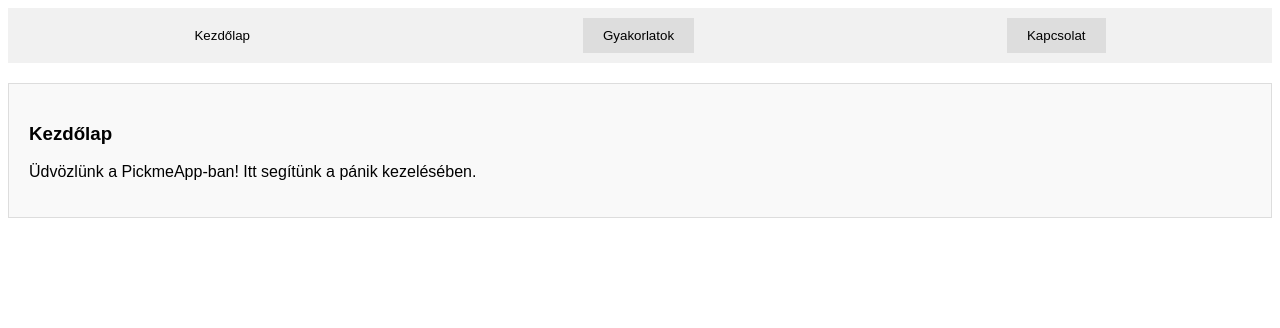
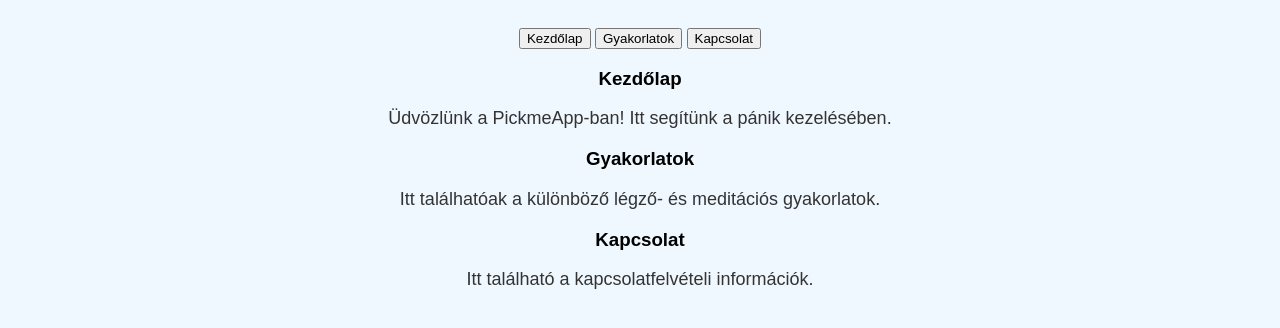
Before and after one commit to Krptzs/Pickmeapp-, a plain HTML site: page fulek.html in a window 1280 px wide. Drawn offline with Linux system fonts and the light colour scheme.

Commit message:
Add files via upload

```diff
--- a/script.js
+++ b/script.js
@@ -1,24 +1 @@
-function openTab(evt, tabName) {
-  var i, tabcontent, tablinks;
-
-  // Elrejti az összes tab tartalmat
-  tabcontent = document.getElementsByClassName("tabcontent");
-  for (i = 0; i < tabcontent.length; i++) {
-    tabcontent[i].style.display = "none";
-  }
-
-  // Eltávolítja az összes "active" osztályt
-  tablinks = document.getElementsByClassName("tablinks");
-  for (i = 0; i < tablinks.length; i++) {
-    tablinks[i].className = tablinks[i].className.replace(" active", "");
-  }
-
-  // Megjeleníti a kiválasztott tab tartalmát
-  document.getElementById(tabName).style.display = "block";
-
-  // Hozzáadja az "active" osztályt a kiválasztott gombhoz
-  evt.currentTarget.className += " active";
-}
-
-// Alapértelmezett tab aktiválása
-document.getElementsByClassName("tablinks")[0].click();
+console.log("A PickmeApp működik!");
--- a/style.css
+++ b/style.css
@@ -1,34 +1,16 @@
+/* Alap stílusok */
 body {
-  font-family: Arial, sans-serif;
+    font-family: Arial, sans-serif;
+    background-color: #f0f8ff; /* világoskék háttér */
+    text-align: center;
+    padding: 20px;
 }
 
-.tabs {
-  display: flex;
-  justify-content: space-around;
-  background-color: #f1f1f1;
-  padding: 10px;
+h1 {
+    color: #00bcd4; /* türkiz szín */
 }
 
-.tablinks {
-  background-color: #ddd;
-  border: none;
-  padding: 10px 20px;
-  cursor: pointer;
-  transition: background-color 0.3s;
+p {
+    font-size: 18px;
+    color: #333; /* sötét szürke szöveg */
 }
-
-.tablinks:hover {
-  background-color: #ccc;
-}
-
-.tabcontent {
-  display: none;
-  padding: 20px;
-  background-color: #f9f9f9;
-  border: 1px solid #ddd;
-  margin-top: 20px;
-}
-
-.active {
-  background-color: #f1f1f1;
-}
```
